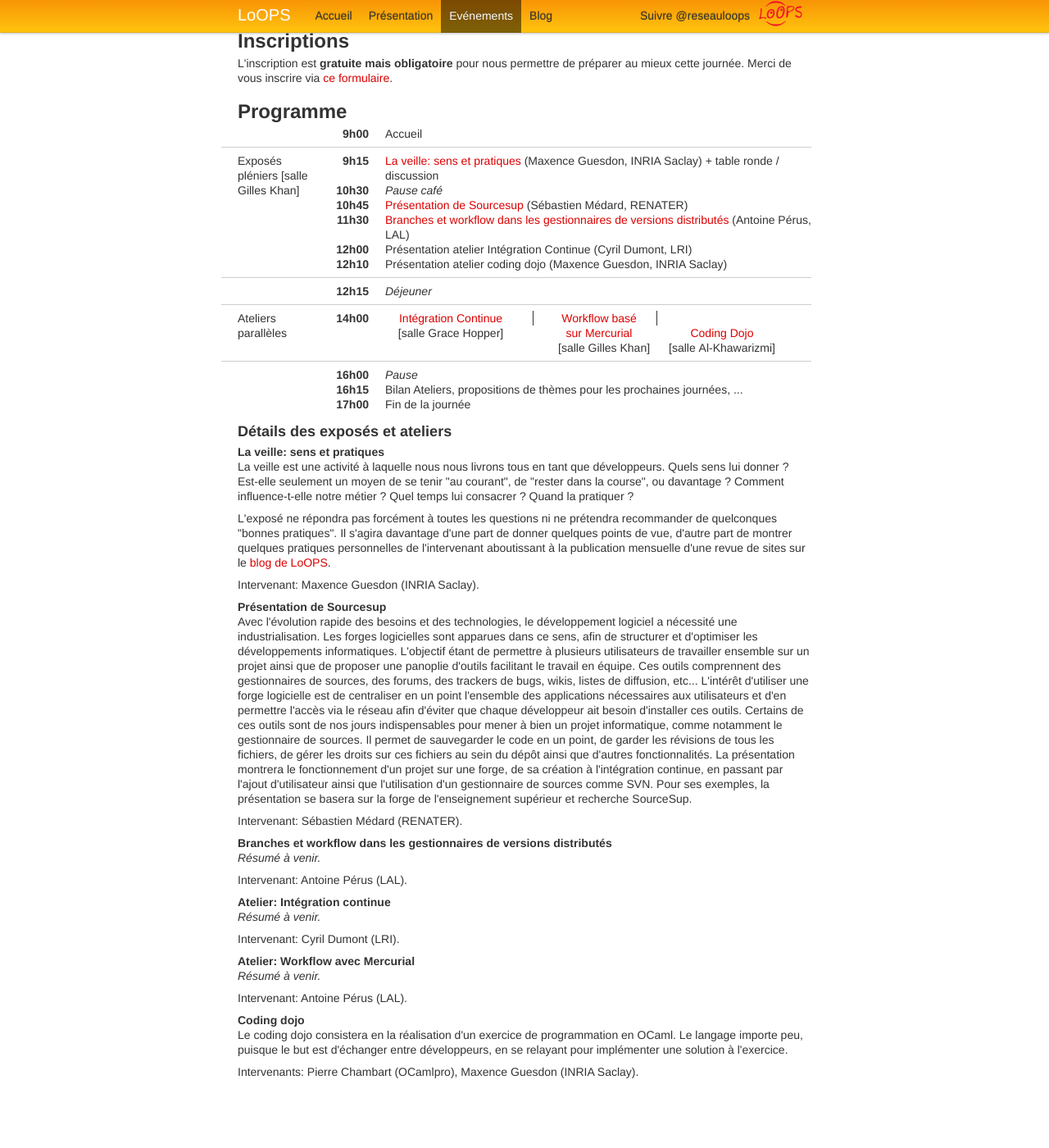
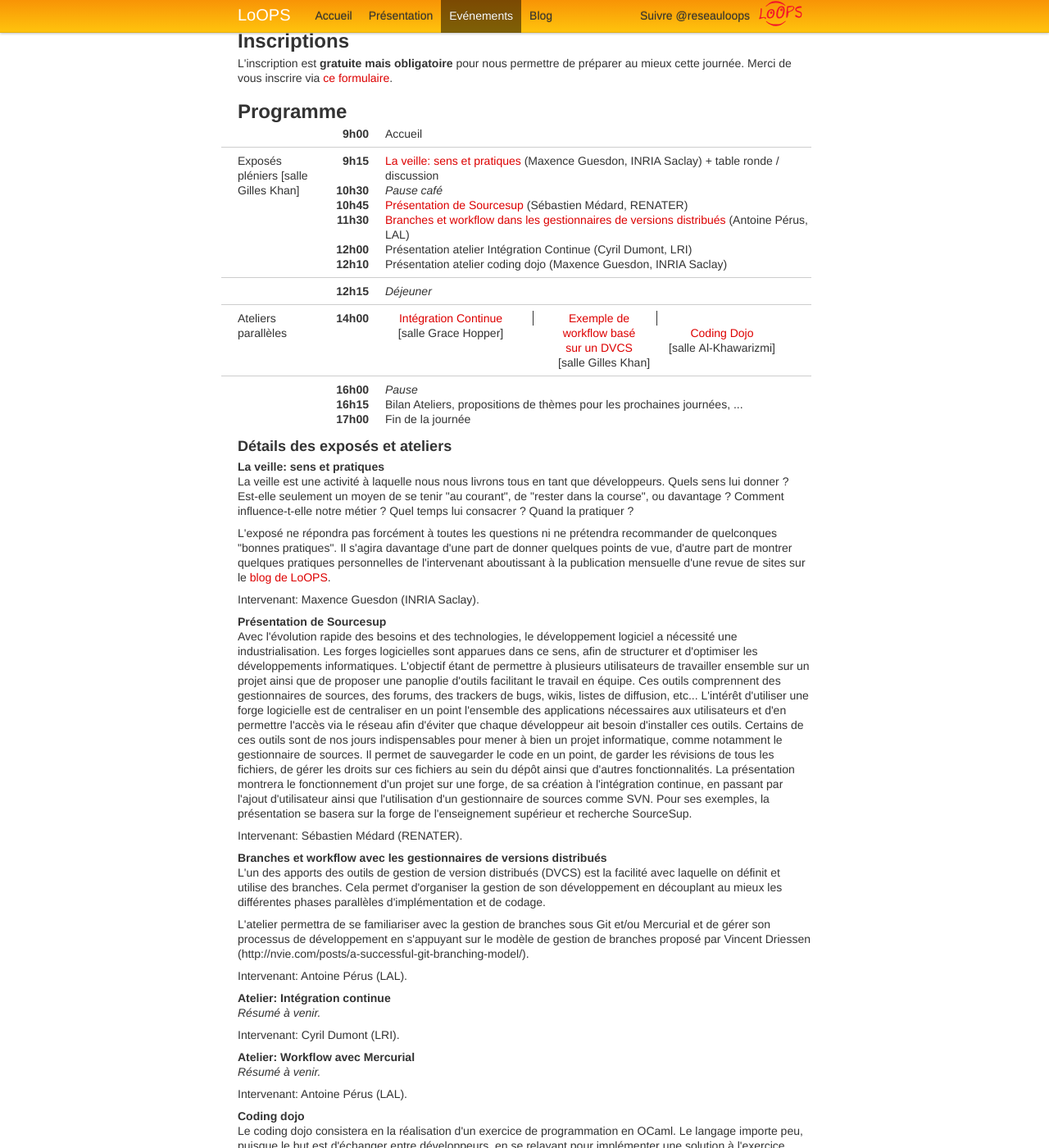
Before and after one commit to reseau-loops/reseau-loops.github.com, a Jekyll site: the page built from journee_2013_12.html, in a window 1280 px wide and 1400 px high, scrolled down 312 px. Shown: the whole window at 82% size. Built offline with Jekyll 4.4.1, drawn with Linux system fonts in a browser that asks for light colours; Markdown is read by kramdown in place of the engine named in the settings; comment, search, counter and statistics services are not loaded; before the commit the page ends 1637 px from its top, so only the background shows below that.

Commit message:
ajout resume workflow DVCS

```diff
--- a/journee_2013_12.html
+++ b/journee_2013_12.html
@@ -61,7 +61,7 @@
     </div>
     <div class="row">
       <div class="span1 time">11h30</div>
-      <div class="span9"><a href="#workflow">Branches et workflow dans les gestionnaires de versions distributés</a>
+      <div class="span9"><a href="#workflow">Branches et workflow dans les gestionnaires de versions distribués</a>
          (Antoine Pérus, LAL)
       </div>
     </div>
@@ -88,7 +88,7 @@
       <div class="span1 time">14h00</div>
       <div class="span3 prog-parallel"><a href="#ci">Intégration Continue</a> [salle&nbsp;Grace&nbsp;Hopper]</div>
       <div class="span1 prog-vert-sep">&nbsp;</div>
-      <div class="span2 prog-parallel"><a href="#hgworkflow">Workflow basé sur Mercurial</a> [salle&nbsp;Gilles&nbsp;Khan]</div>
+      <div class="span2 prog-parallel"><a href="#hgworkflow">Exemple de workflow basé sur un DVCS</a> [salle&nbsp;Gilles&nbsp;Khan]</div>
       <div class="span1 prog-vert-sep">&nbsp;</div>
       <div class="span3 prog-parallel"><a href="#dojo">Coding Dojo</a><br/> [salle&nbsp;Al-Khawarizmi]</div>
     </div>
@@ -160,9 +160,13 @@
 Intervenant: Sébastien Médard (RENATER).
 </p>
 
-<h4 id="workflow">Branches et workflow dans les gestionnaires de versions distributés</h4>
+<h4 id="workflow">Branches et workflow avec les gestionnaires de versions distribués</h4>
 <p>
-<em>Résumé à venir.</em></p>
+L'un des apports des outils de gestion de version distribués (DVCS) est la facilité avec laquelle on définit et utilise des branches. Cela permet d'organiser la gestion de son développement en découplant au mieux les différentes phases parallèles d'implémentation et de codage.
+</p>
+<p>
+L'atelier permettra de se familiariser avec la gestion de branches sous Git et/ou Mercurial et de gérer son processus de développement en s'appuyant sur le modèle de gestion de branches proposé par Vincent Driessen (http://nvie.com/posts/a-successful-git-branching-model/).
+</p>
 <p>
 Intervenant: Antoine Pérus (LAL).
 </p>
```
